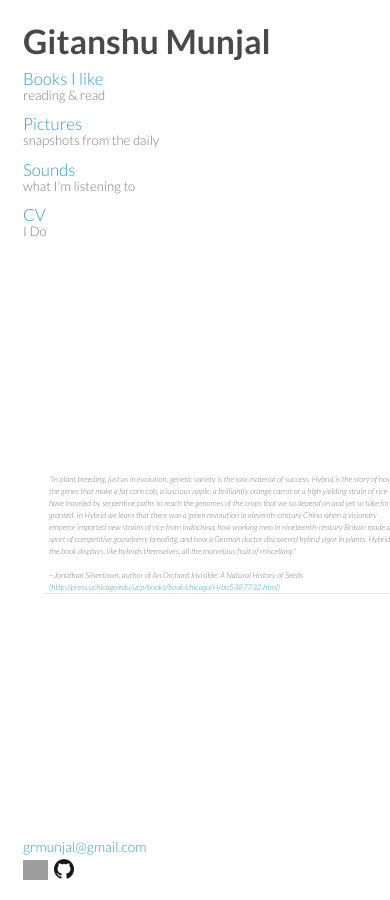
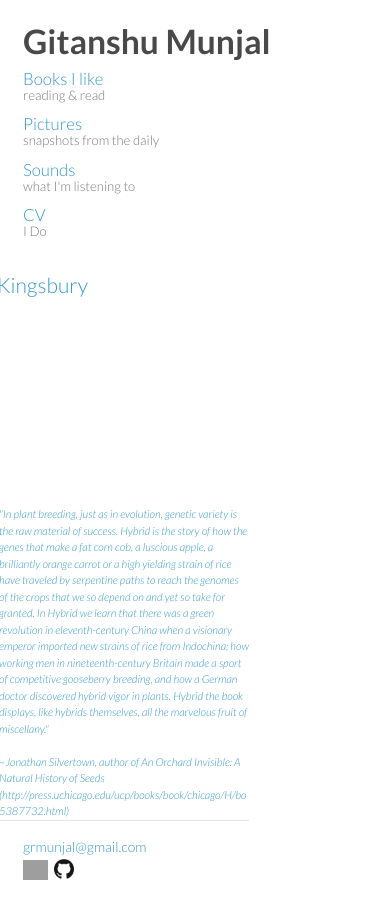
Before and after one commit to grmunjal/grmunjal.github.io, a Jekyll site: the page built from books.html, in a window 390 px wide. Built offline with Jekyll 4.4.1, drawn with Linux system fonts in a browser that asks for light colours; nearby versions of some CDN libraries; comment, search, counter and statistics services are not loaded; grey boxes are pictures that could not be loaded.

Commit message:
mobile480

```diff
--- a/books.html
+++ b/books.html
@@ -4,7 +4,7 @@ title: Books I Like | Gitanshu Munjal
 ---
 
 
-
+<h2><a href ="http://press.uchicago.edu/ucp/books/book/chicago/H/bo5387732.html">Hybrid ~ Noel Kingsbury<a/></h2>
 <div id="leftbook">
 <script type="text/javascript" src="http://books.google.com/books/previewlib.js"></script>
 <script type="text/javascript">
--- a/stylesheet.css
+++ b/stylesheet.css
@@ -235,13 +235,12 @@ footer {
   }
 
   #leftbook{
-  position:relative;left:100%;
+  position:relative;left:1%;
   margin:1px;
   }
 
   #rightquote{
-  width:70%;
-  position: relative; left:30%;
+  position: relative; left:1%;
   border-bottom:1px solid #e5e5e5;
   padding-left:1%;
   font-style:italic;
@@ -249,7 +248,7 @@ footer {
   }
 
   #sound{
-  position:relative;left:30%;
+  position:relative;left:1%;
   padding-bottom:5%;
   }
 }
@@ -277,17 +276,17 @@ footer {
   }
 
   #leftbook{
-  position:relative;left:100%;
+  position:relative;left:-200%;
   margin:1px;
   }
 
   #rightquote{
-  width:70%;
-  position: relative; left:30%;
+  width:50%;
+  position: relative; left:20%;
   border-bottom:1px solid #e5e5e5;
   padding-left:1%;
   font-style:italic;
-  font-size:8px;
+  font-size:11px;
   }
 
   #sound{
```
